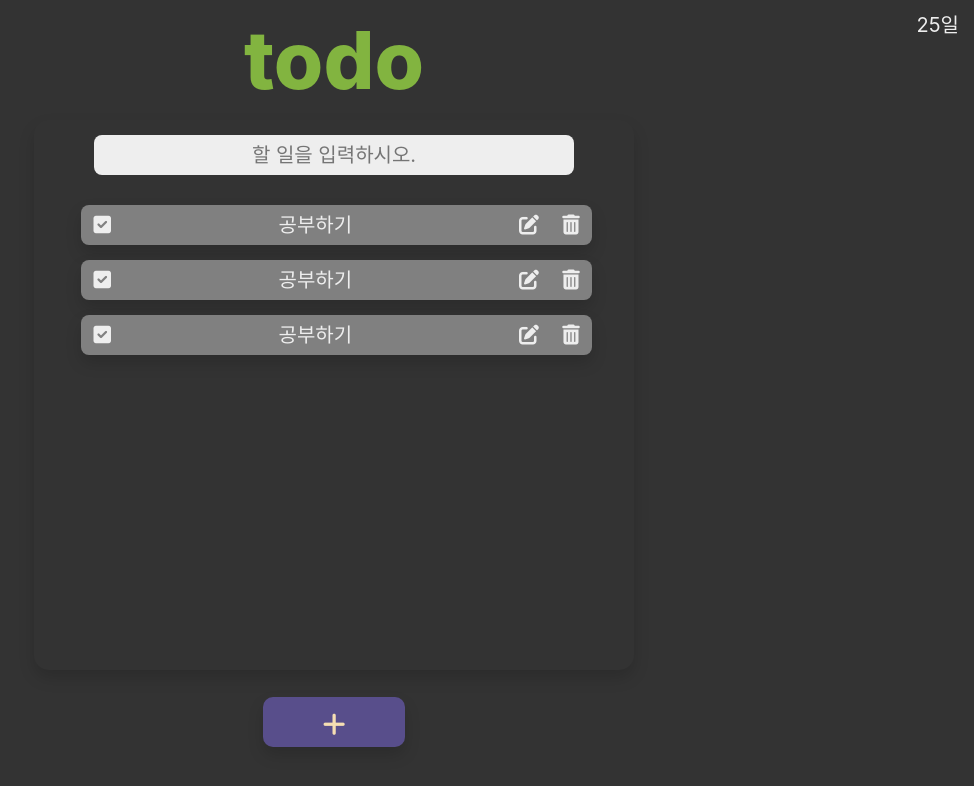
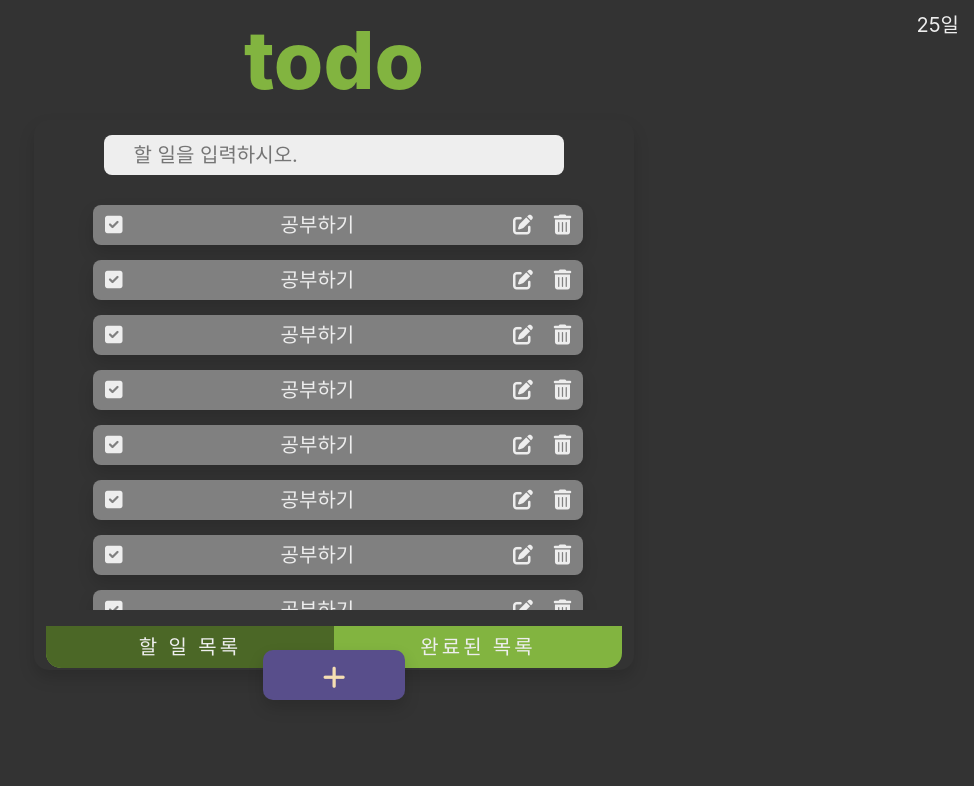
Before and after one commit to Cheol-Cheol/vue-todo, a Vue app: page / in a window 1280 px wide. Shown: the top 786 px of the page, without its empty margins (306-1280 px from the left). Built offline with nearby package versions, Linux system fonts and the light colour scheme.

Commit message:
💄 NavBar UI

```diff
--- a/src/components/List.vue
+++ b/src/components/List.vue
@@ -1,5 +1,59 @@
 <template>
   <ul>
+    <li class="row shadow">
+      <span class="col-1"><i class="check fas fa-check-square"></i></span>
+      <span class="col-9">공부하기</span>
+      <span class="col-1"><i class="fas fa-edit"></i></span>
+      <span class="col-1"><i class="fas fa-trash-alt"></i></span>
+    </li>
+    <li class="row shadow">
+      <span class="col-1"><i class="check fas fa-check-square"></i></span>
+      <span class="col-9">공부하기</span>
+      <span class="col-1"><i class="fas fa-edit"></i></span>
+      <span class="col-1"><i class="fas fa-trash-alt"></i></span>
+    </li>
+    <li class="row shadow">
+      <span class="col-1"><i class="check fas fa-check-square"></i></span>
+      <span class="col-9">공부하기</span>
+      <span class="col-1"><i class="fas fa-edit"></i></span>
+      <span class="col-1"><i class="fas fa-trash-alt"></i></span>
+    </li>
+    <li class="row shadow">
+      <span class="col-1"><i class="check fas fa-check-square"></i></span>
+      <span class="col-9">공부하기</span>
+      <span class="col-1"><i class="fas fa-edit"></i></span>
+      <span class="col-1"><i class="fas fa-trash-alt"></i></span>
+    </li>
+    <li class="row shadow">
+      <span class="col-1"><i class="check fas fa-check-square"></i></span>
+      <span class="col-9">공부하기</span>
+      <span class="col-1"><i class="fas fa-edit"></i></span>
+      <span class="col-1"><i class="fas fa-trash-alt"></i></span>
+    </li>
+    <li class="row shadow">
+      <span class="col-1"><i class="check fas fa-check-square"></i></span>
+      <span class="col-9">공부하기</span>
+      <span class="col-1"><i class="fas fa-edit"></i></span>
+      <span class="col-1"><i class="fas fa-trash-alt"></i></span>
+    </li>
+    <li class="row shadow">
+      <span class="col-1"><i class="check fas fa-check-square"></i></span>
+      <span class="col-9">공부하기</span>
+      <span class="col-1"><i class="fas fa-edit"></i></span>
+      <span class="col-1"><i class="fas fa-trash-alt"></i></span>
+    </li>
+    <li class="row shadow">
+      <span class="col-1"><i class="check fas fa-check-square"></i></span>
+      <span class="col-9">공부하기</span>
+      <span class="col-1"><i class="fas fa-edit"></i></span>
+      <span class="col-1"><i class="fas fa-trash-alt"></i></span>
+    </li>
+    <li class="row shadow">
+      <span class="col-1"><i class="check fas fa-check-square"></i></span>
+      <span class="col-9">공부하기</span>
+      <span class="col-1"><i class="fas fa-edit"></i></span>
+      <span class="col-1"><i class="fas fa-trash-alt"></i></span>
+    </li>
     <li class="row shadow">
       <span class="col-1"><i class="check fas fa-check-square"></i></span>
       <span class="col-9">공부하기</span>
@@ -30,7 +84,7 @@ export default {
 <style scoped>
 ul {
   overflow: auto;
-  height: 400px;
+  height: 420px;
 }
 ul::-webkit-scrollbar {
   background-color: #584e8b;
--- /dev/null
+++ b/src/components/NavBar.vue
@@ -0,0 +1,33 @@
+<template>
+  <nav class="d-flex justify-content-around">
+    <span class="active">할 일 목록</span>
+    <span>완료된 목록</span>
+  </nav>
+</template>
+
+<script>
+export default {
+  name: "NavBar",
+};
+</script>
+
+<style scoped>
+nav {
+  background: #82b440;
+  height: 42px;
+  border-bottom-right-radius: 15px;
+  border-bottom-left-radius: 15px;
+  font-size: 20px;
+  line-height: 42px;
+  font-weight: 500;
+  letter-spacing: 3px;
+}
+nav span {
+  width: 50%;
+  border-bottom-right-radius: 15px;
+  border-bottom-left-radius: 15px;
+}
+.active {
+  background: #4b6726;
+}
+</style>
--- a/src/components/TodoContainer.vue
+++ b/src/components/TodoContainer.vue
@@ -1,18 +1,20 @@
 <template>
-  <div class="todo-container shadow">
+  <div class="container todo-container shadow">
     <input type="text" placeholder="할 일을 입력하시오." />
-
     <List />
+    <NavBar />
   </div>
 </template>
 
 <script>
 import List from "./List.vue";
+import NavBar from "./NavBar.vue";
 
 export default {
   name: "TodoContainer",
   components: {
     List,
+    NavBar,
   },
 };
 </script>
@@ -20,20 +22,18 @@ export default {
 <style scoped>
 .todo-container {
   border-radius: 15px;
-  margin: 0 auto;
   width: 600px;
   height: 550px;
-  margin-bottom: 40px;
+  margin-bottom: -7px;
 }
 input {
   margin: 15px;
   width: 80%;
-  padding: 5px;
+  padding: 5px 30px;
   font-size: 20px;
   border: none;
   border-radius: 8px;
   outline: none;
   background-color: #eee;
-  text-align: center;
 }
 </style>
```
